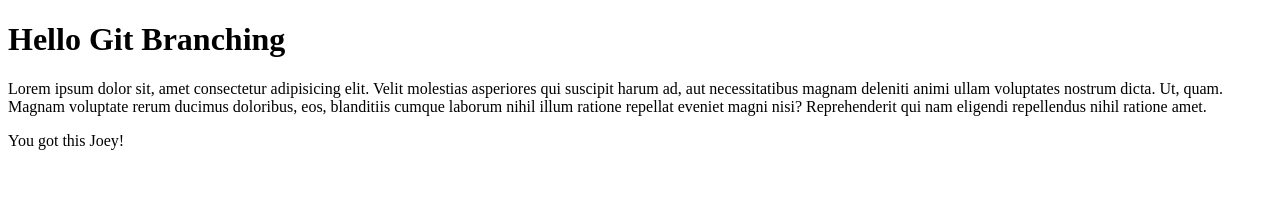
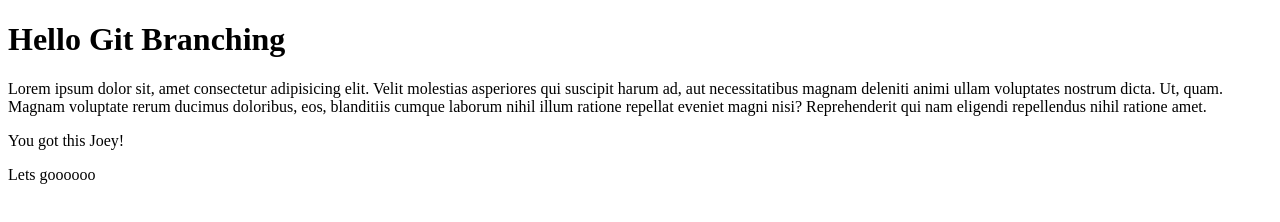
Before and after one commit to joeycsea/git-branching-lesson, a plain HTML site: page index.html in a window 1280 px wide. Drawn offline with Linux system fonts and the light colour scheme.

Commit message:
added paragraph

```diff
--- a/index.html
+++ b/index.html
@@ -13,5 +13,8 @@
 
   <p>You got this Joey!</p>
 
+  <p>Lets goooooo</p>
+
+
 </body>
 </html>
```
